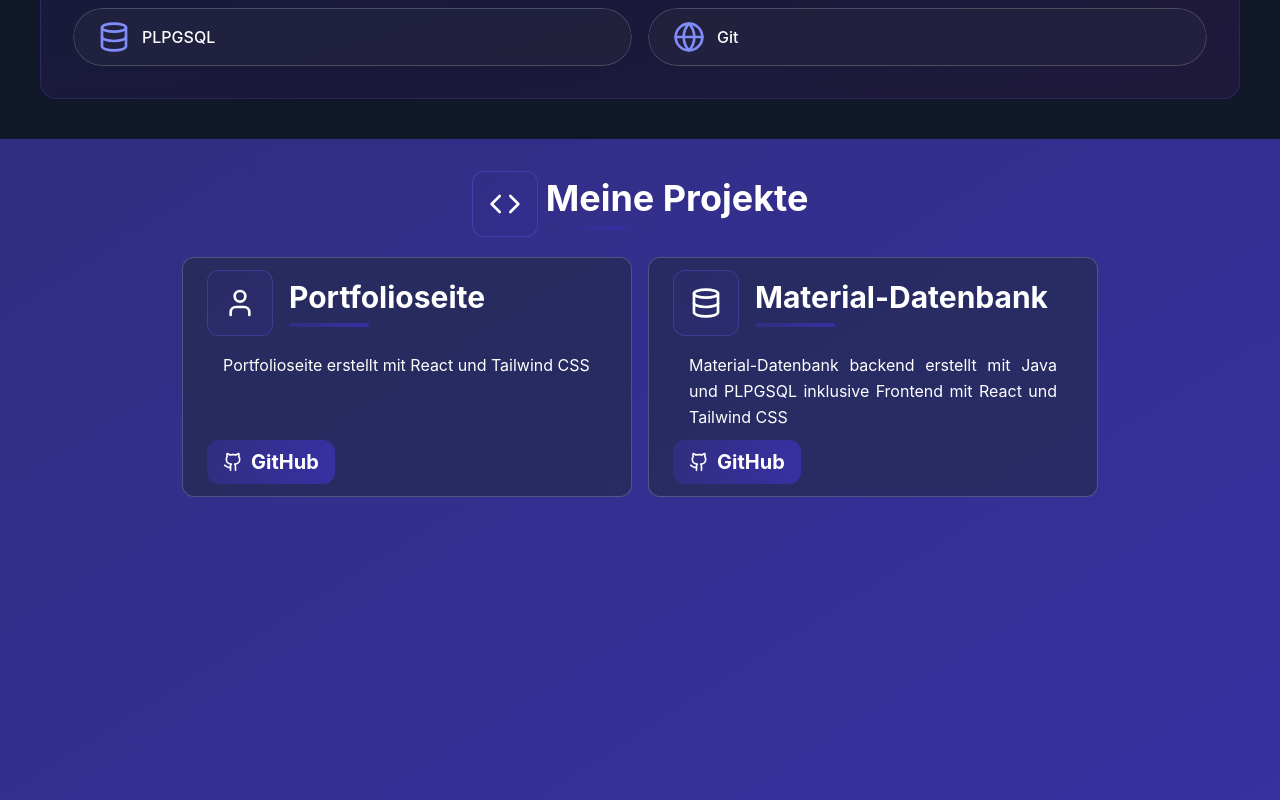
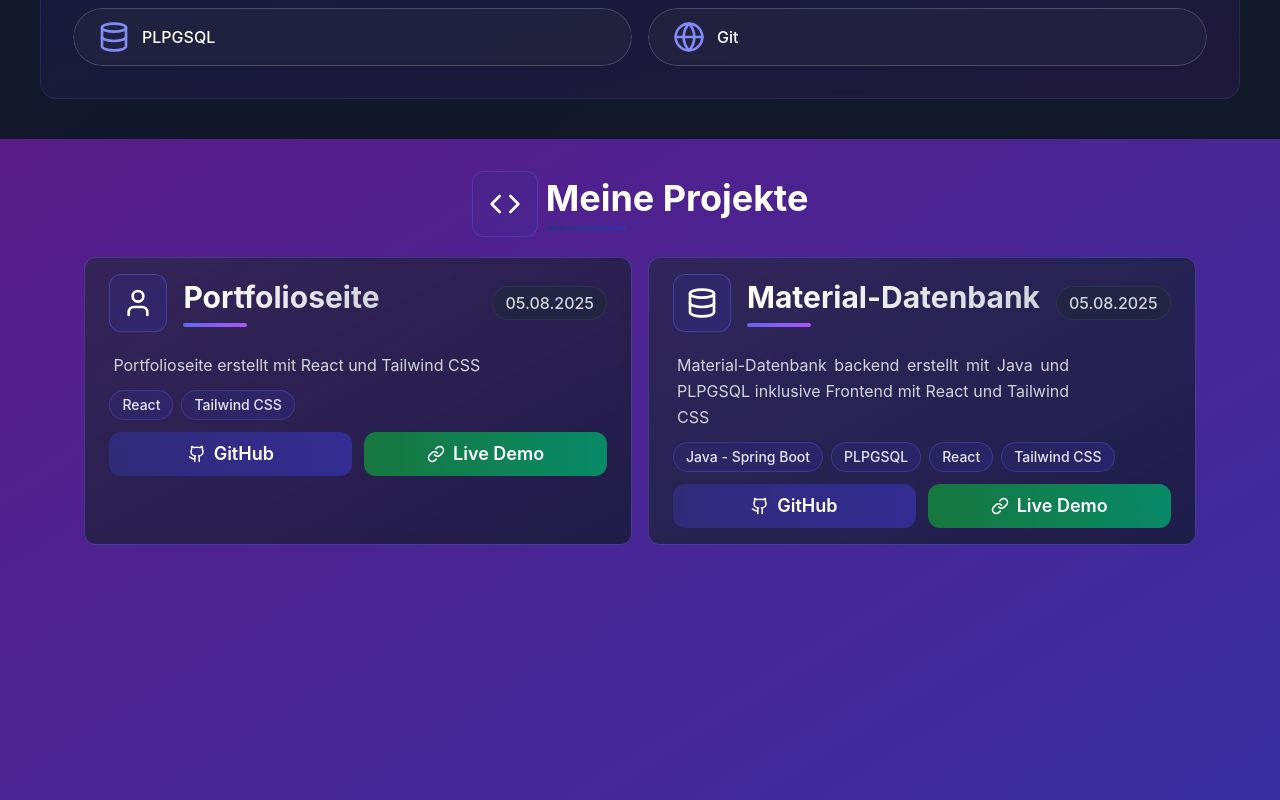
Before and after one commit to BlueCobra06/Portfolio-Webseite, a React (Create React App) app: page / in a window 1280 px wide. Shown: the part 1800-2600 px from the top of the page. Built offline with nearby package versions, Linux system fonts and the light colour scheme.

Commit message:
Meine Projekte abteilung verschönert

```diff
--- a/src/components/main/projects.js
+++ b/src/components/main/projects.js
@@ -1,21 +1,26 @@
-import { Code, User, Database, Github } from "lucide-react";
+import { Code, User, Database, Github, Link } from "lucide-react";
 
 const Projects = () => {
     const projects = [{
         name: "Portfolioseite",
         description: "Portfolioseite erstellt mit React und Tailwind CSS",
         icon: <User size={32} className="text-white" />,
-        link: "https://github.com/BlueCobra06/Portfolio-Webseite.git"
+        link: "https://github.com/BlueCobra06/Portfolio-Webseite.git",
+        date: "05.08.2025",
+        tags: ["React", "Tailwind CSS"]
     },
     {
         name: "Material-Datenbank",
         description: "Material-Datenbank backend erstellt mit Java und PLPGSQL inklusive Frontend mit React und Tailwind CSS",
         icon: <Database size={32} className="text-white" />,
-        link: "https://github.com/BlueCobra06/Material-Datenbank.git"
+        link: "https://github.com/BlueCobra06/Material-Datenbank.git",
+        date: "05.08.2025",
+        tags: ["Java - Spring Boot", "PLPGSQL", "React", "Tailwind CSS"]
     }
     ];
+
     return (
-        <div className="flex flex-col items-center justify-start h-full bg-gradient-to-br from-indigo-900 to-indigo-800 p-8">
+        <div className="flex flex-col items-center justify-start h-full bg-gradient-to-br from-purple-900 to-indigo-800 p-8">
             <div className="flex flex-row items-center gap-2">
                 <div className="bg-gradient-to-br from-indigo-900/20 to-indigo-800/20 p-4 rounded-xl border border-indigo-500/30">
                     <Code size={32} className="text-white" />
@@ -27,26 +32,53 @@ const Projects = () => {
                         <div className="w-20 h-1 bg-gradient-to-r from-indigo-900 to-indigo-800 rounded-full mt-2"></div>
                 </div>
             </div>
-            <div className="flex flex-row items-center gap-4 mt-5">
+            <div className="grid grid-cols-2 lg:grid-cols-2 sm:grid-cols-1 gap-4 mt-5">
                 {projects.map((projects,index) => {
                     return (
-                        <div key={index} className="bg-gray-800/50 backdrop-blur-sm border border-white/20 rounded-xl px-6 py-3">
+                        <div key={index} className="group bg-gradient-to-br from-gray-800/60 to-gray-900/70 backdrop-blur-sm border border-indigo-500/40 rounded-xl px-6 py-4 transition-all duration-300 transform hover:scale-[1.02] hover:shadow-2xl hover:shadow-indigo-900/20 hover:border-indigo-400/60">
+                            <div className="flex flex-row items-center justify-between gap-4">
                                 <div className="flex flex-row items-center gap-4">
-                                <div className="bg-gradient-to-br from-indigo-900/20 to-indigo-800/20 p-4 rounded-xl border border-indigo-500/30">
+                                    <div className="bg-gradient-to-br from-indigo-900/30 to-indigo-800/30 p-3 rounded-xl border border-indigo-500/40 group-hover:from-indigo-800/50 group-hover:to-indigo-700/50 transition-colors duration-300">
                                         {projects.icon}
                                     </div>
                                     <div>
-                                    <h1 className="text-3xl text-white font-bold">{projects.name}</h1>
-                                    <div className="w-20 h-1 bg-gradient-to-r from-indigo-900 to-indigo-800 rounded-full mt-2"></div>
+                                        <h1 className="text-2xl md:text-3xl font-bold bg-gradient-to-r from-white to-gray-300 bg-clip-text text-transparent">
+                                            {projects.name}
+                                        </h1>
+                                        <div className="w-16 h-1 bg-gradient-to-r from-indigo-500 to-purple-500 rounded-full mt-2 group-hover:w-20 transition-all duration-300"></div>
                                     </div>
                                 </div>
-                            <p className="w-[50vh] h-24 px-4 py-2 mt-2 text-white leading-relaxed text-justify text-white">{projects.description}</p>
-                            <button className="bg-gradient-to-r from-indigo-900 to-indigo-800 rounded-xl px-4 py-2 font-bold text-xl">
-                                <a href={projects.link} target="_blank" rel="noopener noreferrer" className="flex flex-row items-center gap-2 text-white">
-                                    <Github size={20} className="text-white" />
+                                <div className="text-gray-300 font-medium text-sm md:text-base bg-gray-800/50 px-3 py-1 rounded-full border border-gray-700/50">
+                                    {projects.date}
+                                </div>
+                            </div>
+                            <p className="w-full md:max-w-[50vh] h-auto px-1 py-3 mt-2 text-gray-300 leading-relaxed text-justify">
+                                {projects.description}
+                            </p>
+                            <div className="flex flex-wrap gap-2 mb-3">
+                                {projects.tags.map((tag, tagIndex) => (
+                                    <span
+                                        key={tagIndex}
+                                        className="bg-gradient-to-r from-indigo-900/30 to-indigo-800/30 border border-indigo-500/30 rounded-full px-3 py-1 text-sm font-medium text-indigo-100 transition-all duration-300 hover:from-indigo-800/50 hover:to-indigo-700/50 hover:border-indigo-400/50"
+                                    >
+                                        {tag}
+                                    </span>
+                                ))}
+                            </div>
+                            <div className="flex gap-3">
+                                <button className="group/btn w-full bg-gradient-to-r from-indigo-900/80 to-indigo-800/80 hover:from-indigo-800 hover:to-indigo-700 rounded-xl px-4 py-2 font-semibold text-lg text-white transition-all duration-300 transform hover:-translate-y-0.5 hover:shadow-lg hover:shadow-indigo-900/30">
+                                    <a href={projects.link} target="_blank" rel="noopener noreferrer" className="flex flex-row items-center justify-center gap-2">
+                                        <Github size={18} className="text-white group-hover/btn:scale-110 transition-transform" />
                                         GitHub
                                     </a>
                                 </button>
+                                <button className="group/btn w-full bg-gradient-to-r from-green-700/90 to-emerald-600/90 hover:from-green-600 hover:to-emerald-500 rounded-xl px-4 py-2 font-semibold text-lg text-white transition-all duration-300 transform hover:-translate-y-0.5 hover:shadow-lg hover:shadow-green-900/30">
+                                    <a href={projects.link} target="_blank" rel="noopener noreferrer" className="flex flex-row items-center justify-center gap-2">
+                                        <Link size={18} className="text-white group-hover/btn:scale-110 transition-transform" />
+                                        Live Demo
+                                    </a>
+                                </button>
+                            </div>
                         </div>
                     )
                 })}
```
Lines whose indentation alone changed are shown as unchanged.
